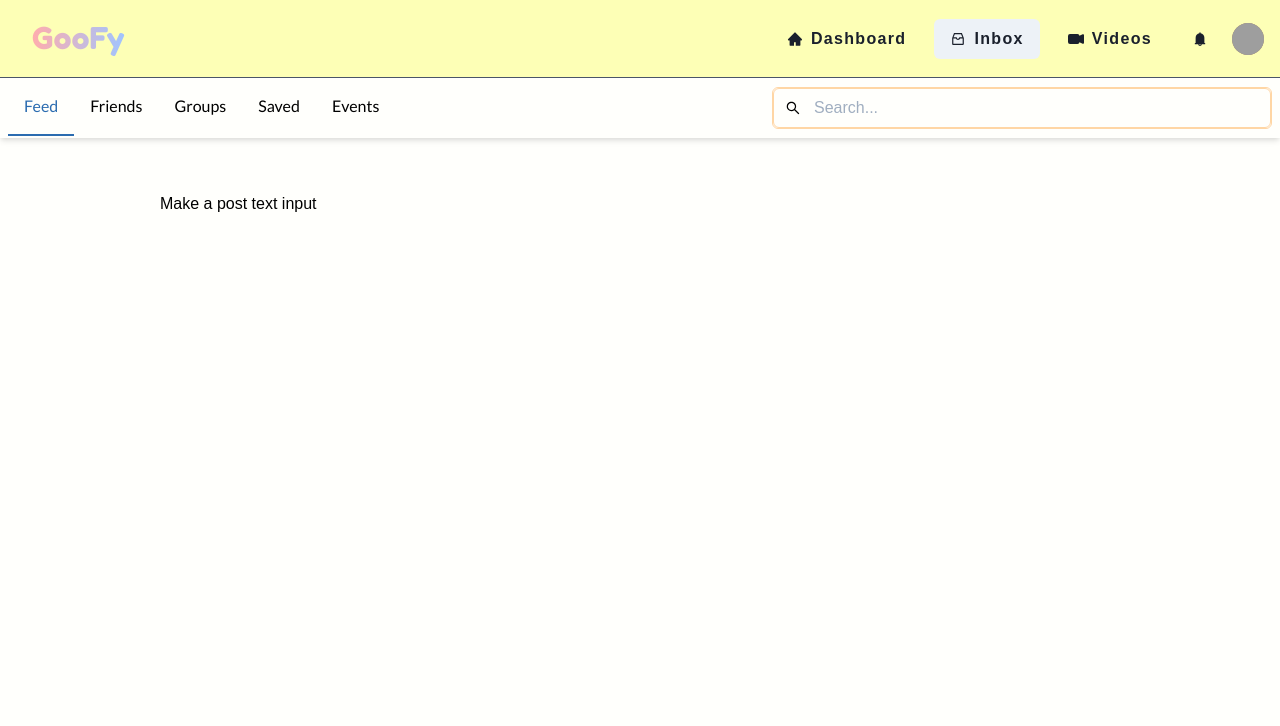
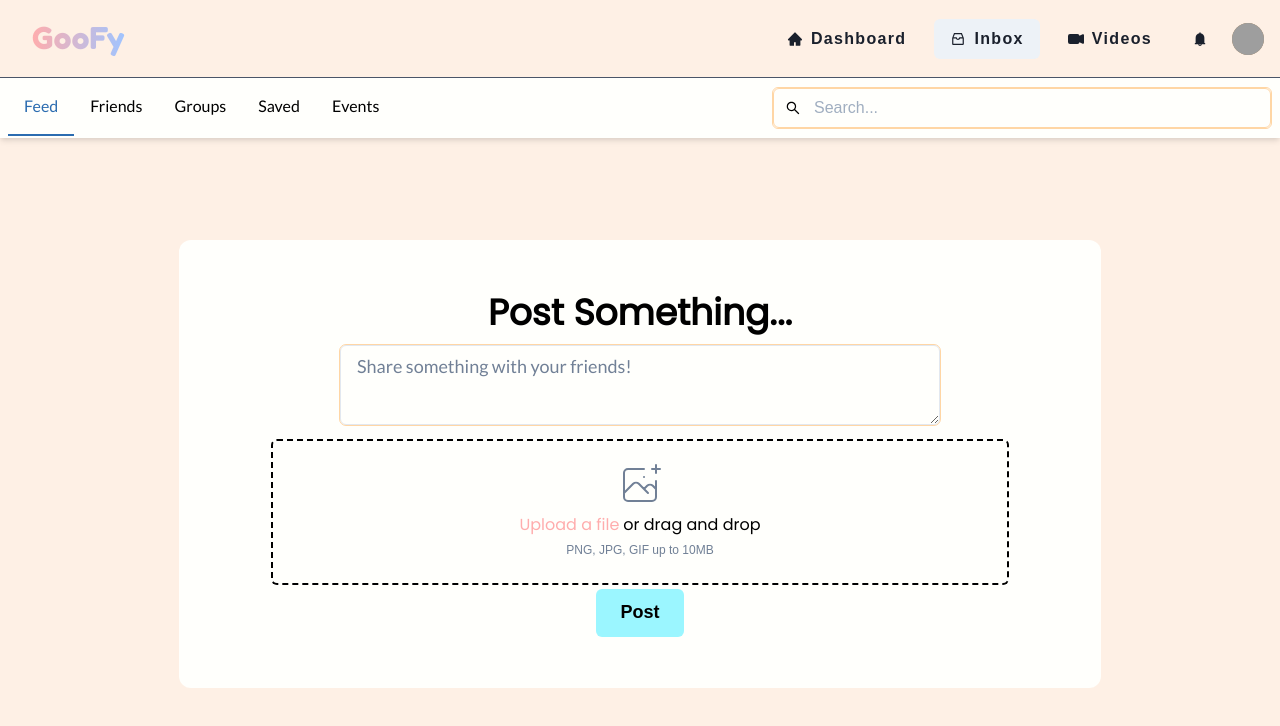
Before and after one commit to HariVP03/GooFy, a Next.js app: page / in a window 1280 px wide. Shown: the top 726 px of the page. Built offline with nearby package versions, Linux system fonts and the light colour scheme; grey boxes are pictures that could not be loaded; a web font is replaced by a local one.

Commit message:
tweaked nav added create post

```diff
--- a/package.json
+++ b/package.json
@@ -9,10 +9,12 @@
     "lint": "next lint"
   },
   "dependencies": {
+    "@chakra-ui/icons": "^1.0.16",
     "@chakra-ui/react": "^1.6.10",
     "@choc-ui/logo": "^1.0.0",
     "@emotion/react": "^11",
     "@emotion/styled": "^11",
+    "@headlessui/react": "^1.4.1",
     "framer-motion": "^4",
     "next": "12.0.1",
     "react": "17.0.2",
--- a/pages/_app.tsx
+++ b/pages/_app.tsx
@@ -1,11 +1,16 @@
-import { ChakraProvider, extendTheme } from "@chakra-ui/react";
+import {
+  ChakraProvider,
+  extendTheme,
+  withDefaultColorScheme,
+} from "@chakra-ui/react";
 import "../styles/globals.css";
 import Section1 from "../src/Section1";
 
 const colors = {
   bg: {
     1: "#FFFFFC",
-    2: "#FDFFB6",
+    // 2: "#FDFFB6",
+    2: "#FEF0E5",
     3: "#CAFFBF",
   },
   button: {
--- a/src/Section1.tsx
+++ b/src/Section1.tsx
@@ -2,15 +2,24 @@ import React from "react";
 import { Flex } from "@chakra-ui/react";
 
 import Navbar from "./components/Navbar";
+import CreatePost from "./components/CreatePost";
 
 const Section1 = () => {
   return (
-    <Flex w="100vw" h="100vh" bg="bg.1" color="black" direction="column">
+    <Flex w="100vw" h="100vh" bg="bg.2" color="black" direction="column">
       <Navbar />
       <Flex minW="100vw" minH="100vh" direction="row" justifyContent="center">
-        <Flex minW="75vw" minH="100vh">
-          <Flex mt="20%" maxH="45%" minW="100%">
-            Make a post text input
+        <Flex minW="80vw" minH="100vh" bg="bg.2">
+          <Flex
+            mt="30vh"
+            rounded="md"
+            minH="45vh"
+            minW="100%"
+            direction="row"
+            justifyContent="center"
+            alignItems="centre"
+          >
+            <CreatePost />
           </Flex>
         </Flex>
       </Flex>
--- /dev/null
+++ b/src/components/CreatePost.tsx
@@ -0,0 +1,111 @@
+import React from "react";
+import {
+  Flex,
+  Text,
+  Textarea,
+  Button,
+  chakra,
+  Heading,
+  Icon,
+  Stack,
+  useColorModeValue,
+  VisuallyHidden,
+} from "@chakra-ui/react";
+
+const CreatePost: React.FC = () => {
+  return (
+    <Flex
+      direction="column"
+      rounded="xl"
+      justifyContent="center"
+      alignItems="center"
+      minW="90%"
+      maxH="80%"
+      bg="bg.1"
+    >
+      <Flex mb="10px" direction="column">
+        <Heading textAlign="center" fontFamily="Poppins" mb="10px">
+          Post Something...
+        </Heading>
+        <Textarea
+          size="lg"
+          minW="600px"
+          textOverflow="wrap"
+          outline="1px solid"
+          outlineColor="misc.2"
+          _focus={{}}
+          variant="outline"
+          _placeholder={{ color: "gray.500" }}
+          fontFamily="Lato"
+          justifyContent="flex-start"
+          placeholder="Share something with your friends!"
+        />
+      </Flex>
+      <Flex
+        minW="80%"
+        my={1}
+        justify="center"
+        px={6}
+        pt={5}
+        pb={6}
+        borderWidth={2}
+        borderColor="black"
+        borderStyle="dashed"
+        rounded="md"
+      >
+        <Stack spacing={1} textAlign="center">
+          <Icon
+            mx="auto"
+            boxSize={12}
+            color="gray.500"
+            stroke="currentColor"
+            fill="none"
+            viewBox="0 0 48 48"
+            aria-hidden="true"
+          >
+            <path
+              d="M28 8H12a4 4 0 00-4 4v20m32-12v8m0 0v8a4 4 0 01-4 4H12a4 4 0 01-4-4v-4m32-4l-3.172-3.172a4 4 0 00-5.656 0L28 28M8 32l9.172-9.172a4 4 0 015.656 0L28 28m0 0l4 4m4-24h8m-4-4v8m-12 4h.02"
+              strokeWidth="2"
+              strokeLinecap="round"
+              strokeLinejoin="round"
+            />
+          </Icon>
+          <Flex fontSize="md" color="black" alignItems="baseline">
+            <chakra.label
+              htmlFor="file-upload"
+              cursor="pointer"
+              rounded="md"
+              fontSize="md"
+              color="misc.3"
+              pos="relative"
+              _hover={{
+                color: "misc.2",
+              }}
+            >
+              <span style={{ fontFamily: "Poppins" }}>Upload a file</span>
+              <VisuallyHidden>
+                <input id="file-upload" name="file-upload" type="file" />
+              </VisuallyHidden>
+            </chakra.label>
+            <Text pl={1} fontFamily="Poppins">
+              or drag and drop
+            </Text>
+          </Flex>
+          <Text fontSize="xs" color={useColorModeValue("gray.500", "gray.50")}>
+            PNG, JPG, GIF up to 10MB
+          </Text>
+        </Stack>
+      </Flex>
+      <Button
+        bg="button.1"
+        _hover={{ backgroundColor: "rgba(0, 0, 0, 0.05)" }}
+        size="lg"
+        maxW="100px"
+      >
+        Post
+      </Button>
+    </Flex>
+  );
+};
+
+export default CreatePost;
--- a/src/components/Navbar.tsx
+++ b/src/components/Navbar.tsx
@@ -160,9 +160,10 @@ const Navbar: React.FC = () => {
       <Flex
         alignItems="center"
         justifyContent="space-between"
-        mx={2}
+        px={2}
         borderWidth={0}
         overflowX="auto"
+        bg="bg.1"
       >
         <Tabs defaultIndex={0} borderBottomColor="transparent">
           <TabList>
@@ -196,7 +197,7 @@ const Navbar: React.FC = () => {
             <InputLeftElement pointerEvents="none">
               <AiOutlineSearch />
             </InputLeftElement>
-            <Input type="tel" placeholder="Search..." />
+            <Input type="tel" placeholder="Search..." _focus={{}} />
           </InputGroup>
         </HStack>
       </Flex>
--- /dev/null
+++ b/src/components/styles/CreatePost.css
@@ -0,0 +1,3 @@
+::placeholder {
+  color: black;
+}
--- a/styles/globals.css
+++ b/styles/globals.css
@@ -6,3 +6,6 @@
 * {
   font-family: "Zen Kurenaido", sans-serif;
 }
+input.create-post::placeholder {
+  color: black;
+}
```
Also changed, not shown: 1 other file (tests, documents, lock files or other folders).
